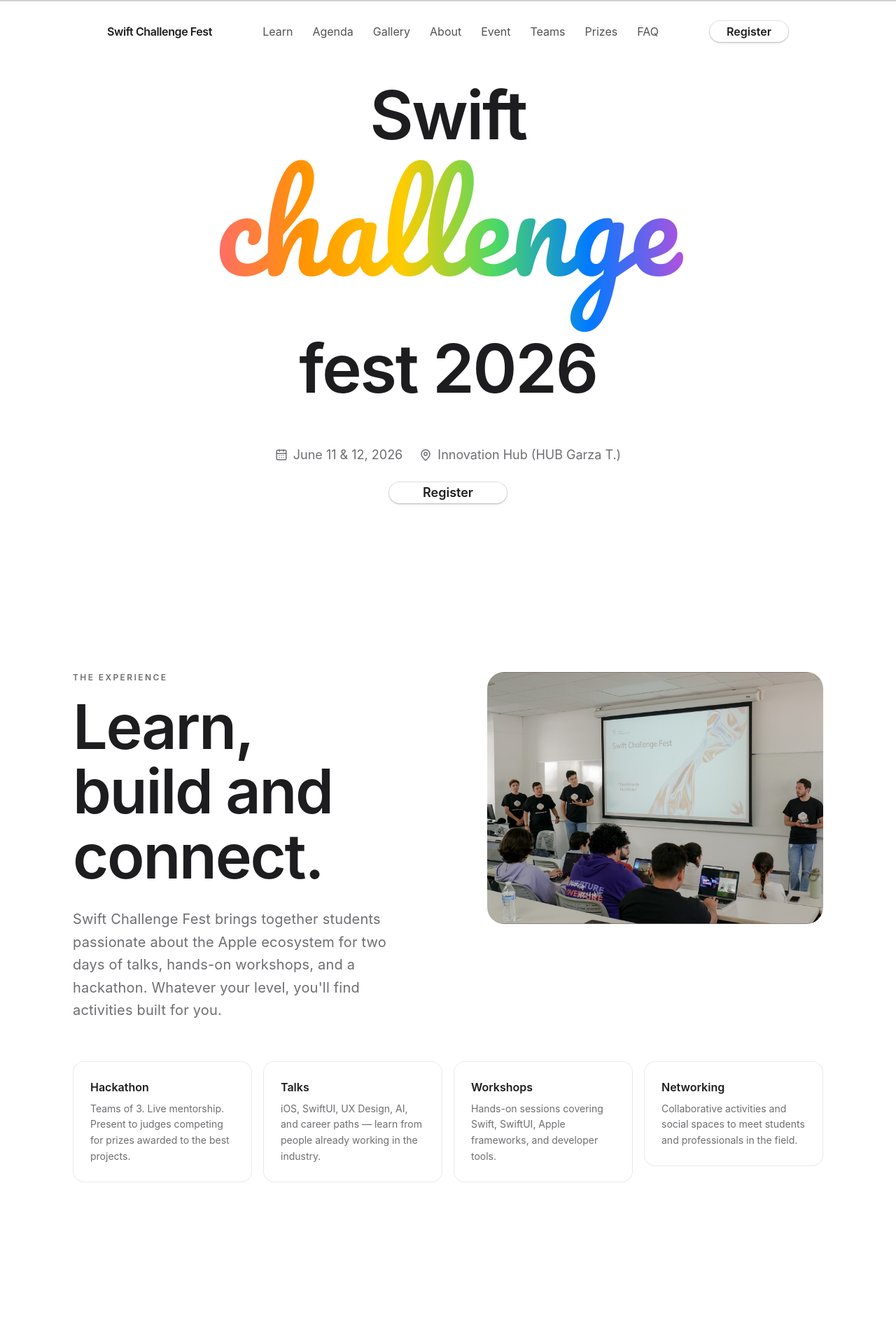
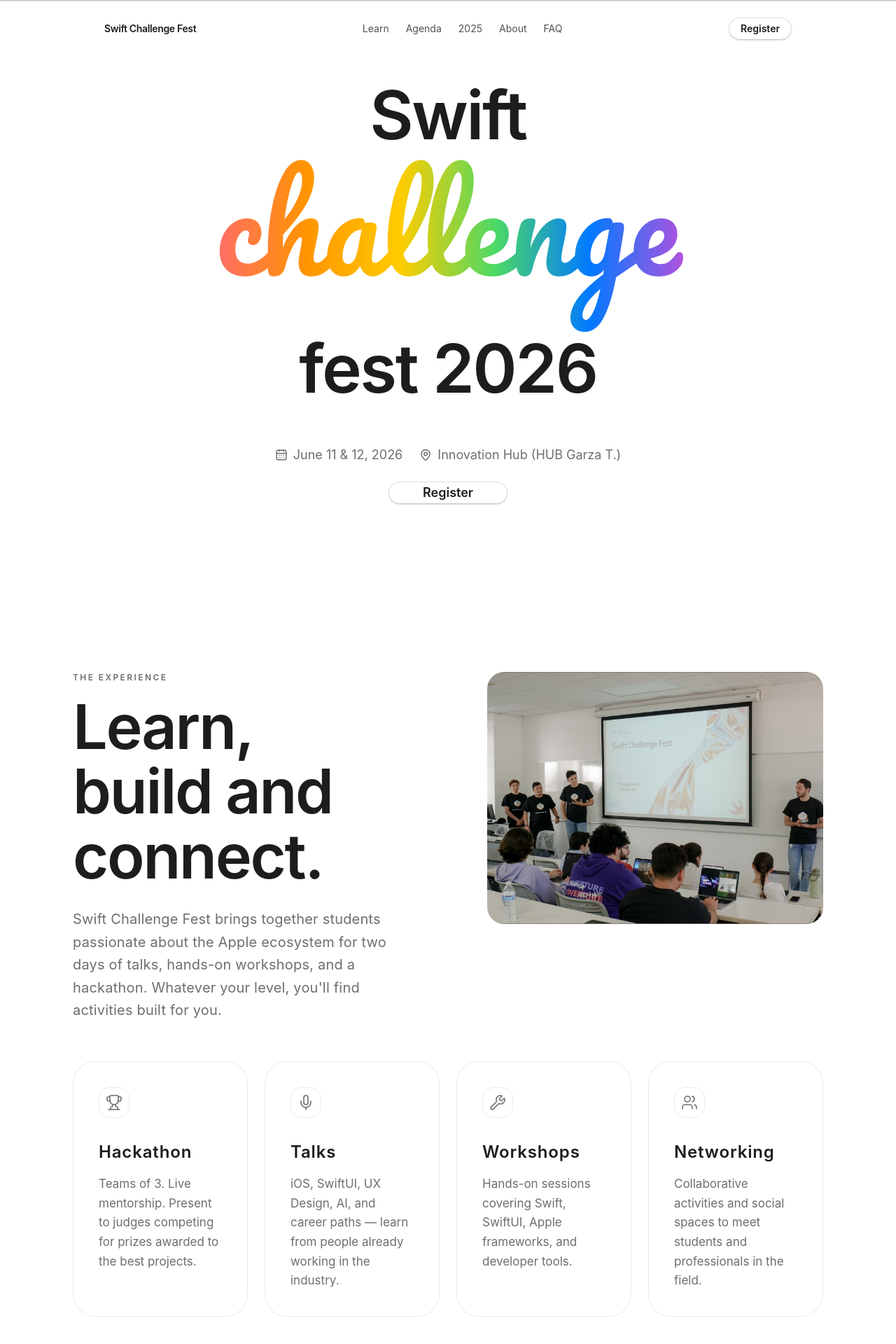
Before and after one commit to Swift-Tec/SCF-Landing, a React (Vite) app: page / in a window 1280 px wide. Shown: the top 1920 px of the page at 70% size. Built offline with nearby package versions, Linux system fonts and the light colour scheme; no server answers.

Commit message:
Modified design and added Supabase

```diff
--- a/src/components/LearnSection.tsx
+++ b/src/components/LearnSection.tsx
@@ -1,7 +1,17 @@
+import { Trophy, Mic, Wrench, Users } from "lucide-react"
+import type { LucideIcon } from "lucide-react"
 import { content } from "@/content"
 import Section from "@/components/apple/Section"
 import SectionHeading from "@/components/apple/SectionHeading"
+import FeatureCard from "@/components/apple/FeatureCard"
 import FadeIn from "@/components/effects/FadeIn"
+
+const categoryIcons: Record<string, LucideIcon> = {
+  Hackathon: Trophy,
+  Talks: Mic,
+  Workshops: Wrench,
+  Networking: Users,
+}
 
 export default function LearnSection() {
   const { learn } = content
@@ -24,17 +34,15 @@
         </FadeIn>
       </div>
 
-      <div className="mt-14 grid gap-4 sm:grid-cols-2 lg:grid-cols-4">
+      <div className="mt-14 grid items-stretch gap-6 sm:grid-cols-2 lg:grid-cols-4">
         {learn.categories.map((cat, i) => (
-          <FadeIn key={cat.title} delay={i * 0.08}>
-            <article className="rounded-2xl border border-border/80 bg-card p-6">
-              <h3 className="font-sans text-base font-semibold text-foreground">
-                {cat.title}
-              </h3>
-              <p className="mt-2 font-sans text-sm leading-relaxed text-muted-foreground">
-                {cat.body}
-              </p>
-            </article>
+          <FadeIn key={cat.title} delay={i * 0.08} className="h-full">
+            <FeatureCard
+              icon={categoryIcons[cat.title] ?? Trophy}
+              title={cat.title}
+              description={cat.body}
+              className="h-full"
+            />
           </FadeIn>
         ))}
       </div>
--- a/src/components/Navbar.tsx
+++ b/src/components/Navbar.tsx
@@ -24,17 +24,17 @@
       className={cn(
         "fixed top-4 left-1/2 z-50 w-[calc(100%-2rem)] max-w-5xl -translate-x-1/2 rounded-full border transition-all duration-300",
         scrolled
-          ? "border-border bg-background/85 py-2.5 shadow-lg backdrop-blur-xl"
-          : "border-transparent bg-transparent py-3 shadow-none",
+          ? "border-border bg-background/85 py-1.5 shadow-lg backdrop-blur-xl"
+          : "border-transparent bg-transparent py-2 shadow-none",
       )}
     >
-      <div className="flex items-center justify-between px-6">
-        <a href="#" className="font-sans text-base font-semibold tracking-tight text-foreground">
+      <div className="flex items-center justify-between px-5">
+        <a href="#" className="font-sans text-sm font-semibold tracking-tight text-foreground">
           {content.brand.name}
         </a>
 
         <motion.nav
-          className="hidden items-center gap-5 md:flex lg:gap-7"
+          className="hidden items-center gap-4 md:flex lg:gap-6"
           initial={reducedMotion ? false : "hidden"}
           animate="visible"
           variants={{
@@ -51,7 +51,7 @@
                 visible: { opacity: 1, y: 0 },
               }}
               transition={{ duration: 0.4, ease: [0.22, 1, 0.36, 1] }}
-              className="font-sans text-base font-normal text-[#515154] transition-colors hover:text-foreground"
+              className="font-sans text-sm font-normal text-[#515154] transition-colors hover:text-foreground"
             >
               {item.label}
             </MotionLink>
@@ -68,7 +68,7 @@
               to="/register"
               className={cn(
                 buttonVariants({ variant: "cta", size: "default" }),
-                "rounded-full px-6 text-base font-semibold",
+                "rounded-full px-4 text-sm font-semibold",
               )}
             >
               Register
--- a/src/components/apple/FeatureCard.tsx
+++ b/src/components/apple/FeatureCard.tsx
@@ -46,7 +46,7 @@
         >
           {title}
         </h3>
-        <p className="page-body mt-3 flex-1 !text-base md:!text-lg">
+        <p className="mt-4 flex-1 font-sans text-base leading-relaxed text-muted-foreground md:text-[1.0625rem]">
           {description}
         </p>
       </article>
--- /dev/null
+++ b/src/components/effects/WeAreScroll.tsx
@@ -0,0 +1,253 @@
+import { useMemo, useRef } from "react"
+import {
+  motion,
+  useScroll,
+  useTransform,
+  type MotionValue,
+} from "framer-motion"
+import { content } from "@/content"
+import { useReducedMotion } from "@/hooks/useReducedMotion"
+
+const SWIFTTEC_ORANGE = "#FF9500"
+const DARK_BG = "#1d1d1f"
+
+const WORD_STEP_VH = 38
+const FINAL_STEP_VH = 55
+
+type ScrollWordProps = {
+  word: string
+  index: number
+  wordCount: number
+  scrollYProgress: MotionValue<number>
+  wordSegment: number
+  wordScrollPortion: number
+}
+
+function ScrollWord({
+  word,
+  index,
+  wordCount,
+  scrollYProgress,
+  wordSegment,
+  wordScrollPortion,
+}: ScrollWordProps) {
+  const fade = wordSegment * 0.14
+  const start = index * wordSegment
+  const isLast = index === wordCount - 1
+  const end = isLast ? wordScrollPortion - fade * 0.25 : (index + 1) * wordSegment
+
+  const opacity = useTransform(
+    scrollYProgress,
+    index === 0
+      ? [0, fade, end - fade, end]
+      : [start, start + fade, end - fade, end],
+    index === 0 ? [1, 1, 1, 0] : [0, 1, 1, 0],
+  )
+  const y = useTransform(
+    scrollYProgress,
+    index === 0
+      ? [0, fade, end - fade, end]
+      : [start, start + fade, end - fade, end],
+    index === 0 ? [0, 0, 0, -16] : [16, 0, 0, -16],
+  )
+  const display = useTransform(opacity, (value) =>
+    value > 0.04 ? "flex" : "none",
+  )
+
+  return (
+    <motion.span
+      aria-hidden
+      className="col-start-1 row-start-1 items-center justify-center text-foreground"
+      style={{
+        opacity,
+        y,
+        display,
+        position: "absolute",
+        inset: 0,
+      }}
+    >
+      {word}
+    </motion.span>
+  )
+}
+
+function FinaleHeadline() {
+  return (
+    <h2
+      className="page-display flex flex-wrap items-baseline justify-center gap-x-[0.28em] px-6 pt-6 text-center md:pt-8"
+    >
+      <span className="text-white">We are </span>
+      <span style={{ color: SWIFTTEC_ORANGE }}>SwiftTec</span>
+      <span className="text-white">!</span>
+    </h2>
+  )
+}
+
+function StaticFinale({
+  photoSrc,
+  photoAlt,
+}: {
+  photoSrc: string
+  photoAlt: string
+}) {
+  return (
+    <section
+      id="we-are"
+      data-theme="dark"
+      className="flex min-h-[100dvh] items-center justify-center bg-[#1d1d1f] px-6 py-16 md:px-10"
+    >
+      <div className="flex w-full max-w-6xl flex-col">
+        <img
+          src={photoSrc}
+          alt={photoAlt}
+          className="aspect-[16/10] w-full rounded-[2rem] object-cover"
+          style={{ maxHeight: "min(62vh, 680px)" }}
+        />
+        <FinaleHeadline />
+      </div>
+    </section>
+  )
+}
+
+export default function WeAreScroll() {
+  const { weAreScroll } = content
+  const reducedMotion = useReducedMotion()
+  const containerRef = useRef<HTMLDivElement>(null)
+
+  const wordCount = weAreScroll.words.length
+  const sectionHeightVh = wordCount * WORD_STEP_VH + FINAL_STEP_VH
+  const wordScrollPortion =
+    (wordCount * WORD_STEP_VH) / sectionHeightVh
+  const wordSegment = wordScrollPortion / wordCount
+
+  const longestWord = useMemo(
+    () =>
+      weAreScroll.words.reduce(
+        (longest, word) => (word.length > longest.length ? word : longest),
+        "",
+      ),
+    [weAreScroll.words],
+  )
+
+  const { scrollYProgress } = useScroll({
+    target: containerRef,
+    offset: ["start start", "end end"],
+  })
+
+  const finaleFade = (1 - wordScrollPortion) * 0.22
+  const finaleStart = wordScrollPortion
+
+  const backgroundColor = useTransform(
+    scrollYProgress,
+    [finaleStart, finaleStart + finaleFade * 0.8],
+    ["#ffffff", DARK_BG],
+  )
+
+  const wordsLayerOpacity = useTransform(
+    scrollYProgress,
+    [finaleStart - finaleFade * 0.15, finaleStart + finaleFade * 0.1],
+    [1, 0],
+  )
+  const wordsLayerDisplay = useTransform(wordsLayerOpacity, (value) =>
+    value > 0.02 ? "flex" : "none",
+  )
+
+  const finaleLayerOpacity = useTransform(
+    scrollYProgress,
+    [finaleStart, finaleStart + finaleFade * 0.75, 1],
+    [0, 1, 1],
+  )
+  const finaleLayerDisplay = useTransform(finaleLayerOpacity, (value) =>
+    value > 0.02 ? "flex" : "none",
+  )
+
+  const finaleTextOpacity = useTransform(
+    scrollYProgress,
+    [finaleStart + finaleFade * 0.25, finaleStart + finaleFade * 0.85, 1],
+    [0, 1, 1],
+  )
+  const finaleTextY = useTransform(
+    scrollYProgress,
+    [finaleStart + finaleFade * 0.25, finaleStart + finaleFade * 0.85, 1],
+    [24, 0, 0],
+  )
+
+  if (reducedMotion) {
+    return (
+      <StaticFinale
+        photoSrc={weAreScroll.photo}
+        photoAlt={weAreScroll.photoAlt}
+      />
+    )
+  }
+
+  return (
+    <section
+      ref={containerRef}
+      id="we-are"
+      className="relative bg-white"
+      style={{ height: `${sectionHeightVh}vh` }}
+      aria-label="We are SwiftTec"
+    >
+      <motion.div
+        className="sticky top-0 h-[100dvh] overflow-hidden"
+        style={{ backgroundColor }}
+      >
+        {/* Word rotation — white background, no photo */}
+        <motion.div
+          className="absolute inset-0 items-center justify-center px-6 md:px-10"
+          style={{ opacity: wordsLayerOpacity, display: wordsLayerDisplay }}
+        >
+          <h2 className="page-display text-center text-balance text-foreground">
+            <span className="inline-flex items-baseline justify-center gap-x-[0.28em]">
+              <span>We are</span>
+              <span
+                className="relative inline-grid align-baseline"
+                style={{ overflow: "clip", overflowClipMargin: "0.18em" }}
+              >
+                <span className="invisible col-start-1 row-start-1" aria-hidden>
+                  {longestWord}
+                </span>
+                {weAreScroll.words.map((word, index) => (
+                  <ScrollWord
+                    key={word}
+                    word={word}
+                    index={index}
+                    wordCount={wordCount}
+                    scrollYProgress={scrollYProgress}
+                    wordSegment={wordSegment}
+                    wordScrollPortion={wordScrollPortion}
+                  />
+                ))}
+              </span>
+            </span>
+          </h2>
+        </motion.div>
+
+        {/* Finale — photo with headline below */}
+        <motion.div
+          className="absolute inset-0 items-center justify-center px-6 md:px-10"
+          style={{ opacity: finaleLayerOpacity, display: finaleLayerDisplay }}
+        >
+          <div className="flex w-full max-w-6xl flex-col">
+            <img
+              src={weAreScroll.photo}
+              alt={weAreScroll.photoAlt}
+              className="w-full rounded-[2rem] object-cover"
+              style={{
+                maxHeight: "min(62vh, 680px)",
+                aspectRatio: "16 / 10",
+              }}
+            />
+
+            <motion.div
+              style={{ opacity: finaleTextOpacity, y: finaleTextY }}
+            >
+              <FinaleHeadline />
+            </motion.div>
+          </div>
+        </motion.div>
+      </motion.div>
+    </section>
+  )
+}
--- a/src/content.ts
+++ b/src/content.ts
@@ -21,11 +21,8 @@
   nav: [
     { label: "Learn", href: "#learn" },
     { label: "Agenda", href: "#agenda" },
-    { label: "Gallery", href: "#gallery" },
+    { label: "2025", href: "#gallery" },
     { label: "About", href: "#about" },
-    { label: "Event", href: "#event" },
-    { label: "Teams", href: "#teams" },
-    { label: "Prizes", href: "#prizes" },
     { label: "FAQ", href: "#faq" },
   ],
 
@@ -123,9 +120,11 @@
   about: {
     eyebrow: "Who we are",
     title: "We are SwiftTec.",
+    subtitle:
+      "A student-led Apple developer community at Tecnológico de Monterrey. We run workshops, talks, and networking events — and every year we host Swift Challenge Fest, our flagship hackathon.",
     body: [
-      "SwiftTec is a community of engineers, designers, and students who believe Swift is one of the most exciting languages to build with today — across iOS, macOS, server, and beyond.",
-      "Swift Challenge Fest is our flagship hackathon: a focused weekend where builders ship Swift projects, learn from mentors, and meet the people pushing the language forward.",
+      "Engineers, designers, and students who build with Swift — across iOS, macOS, and beyond.",
+      "Our flagship hackathon: one weekend to ship projects, learn from mentors, and demo on stage.",
     ],
   },
 
@@ -256,6 +255,12 @@
     ],
   },
 
+  weAreScroll: {
+    words: ["innovative", "creative", "designers", "builders", "engineers"],
+    photo: sf2025,
+    photoAlt: "Swift Challenge Fest 2025 — community photo",
+  },
+
   registerCta: {
     headline: "Are you in?",
     description:
--- a/src/lib/sectionTints.ts
+++ b/src/lib/sectionTints.ts
@@ -19,7 +19,7 @@
   prizes: foreground,
   faq: foreground,
   register: foreground,
-  footer: "rgba(255,255,255,0.22)",
+  footer: foreground,
 } as const
 
 export const progressBarColor = foreground
--- a/src/lib/supabase.ts
+++ b/src/lib/supabase.ts
@@ -5,7 +5,7 @@
 
 export const isSupabaseConfigured = Boolean(url && anonKey)
 
-export const MAX_TEAM_MEMBERS = 4
+export const MAX_TEAM_MEMBERS = 3
 
 export const supabase: SupabaseClient | null = isSupabaseConfigured
   ? createClient(url as string, anonKey as string)
```
Also changed, not shown: src/App.tsx (+3 -5 lines), src/components/About.tsx (+25 -13 lines), src/components/Footer.tsx (+8 -8 lines), src/components/Prizes.tsx (+2 -14 lines).
